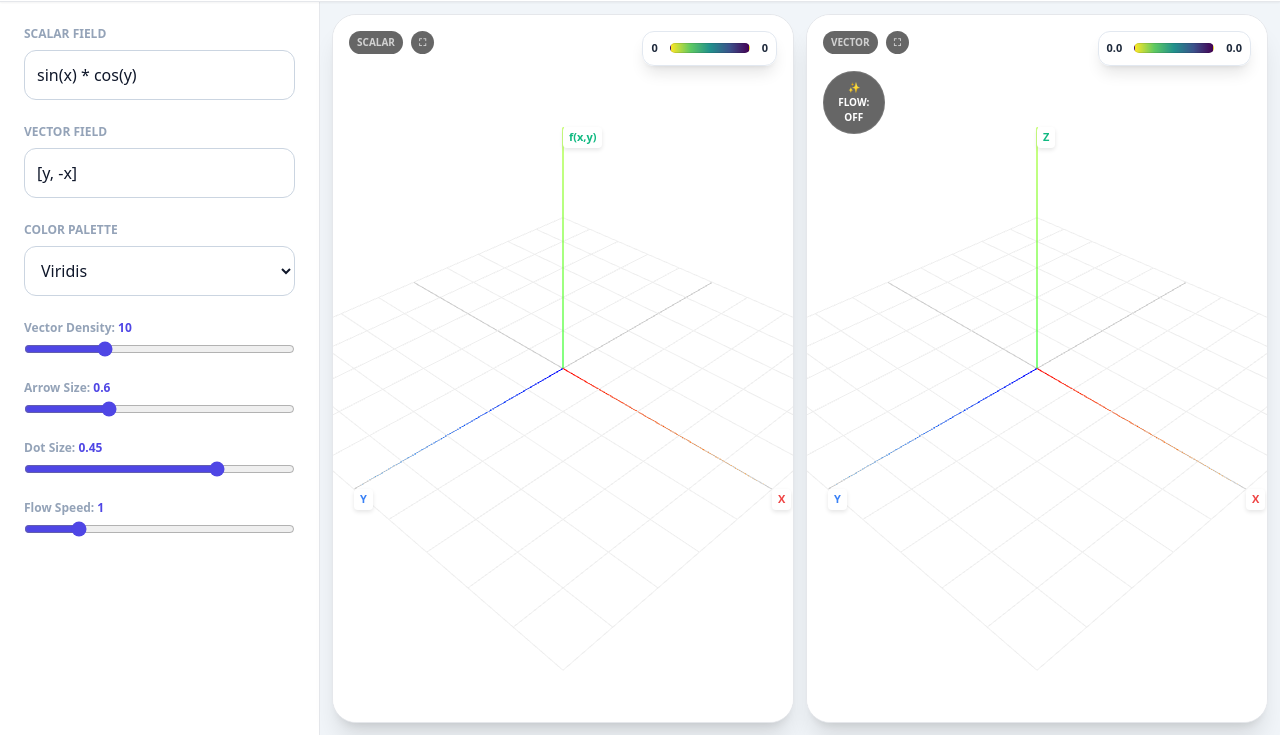
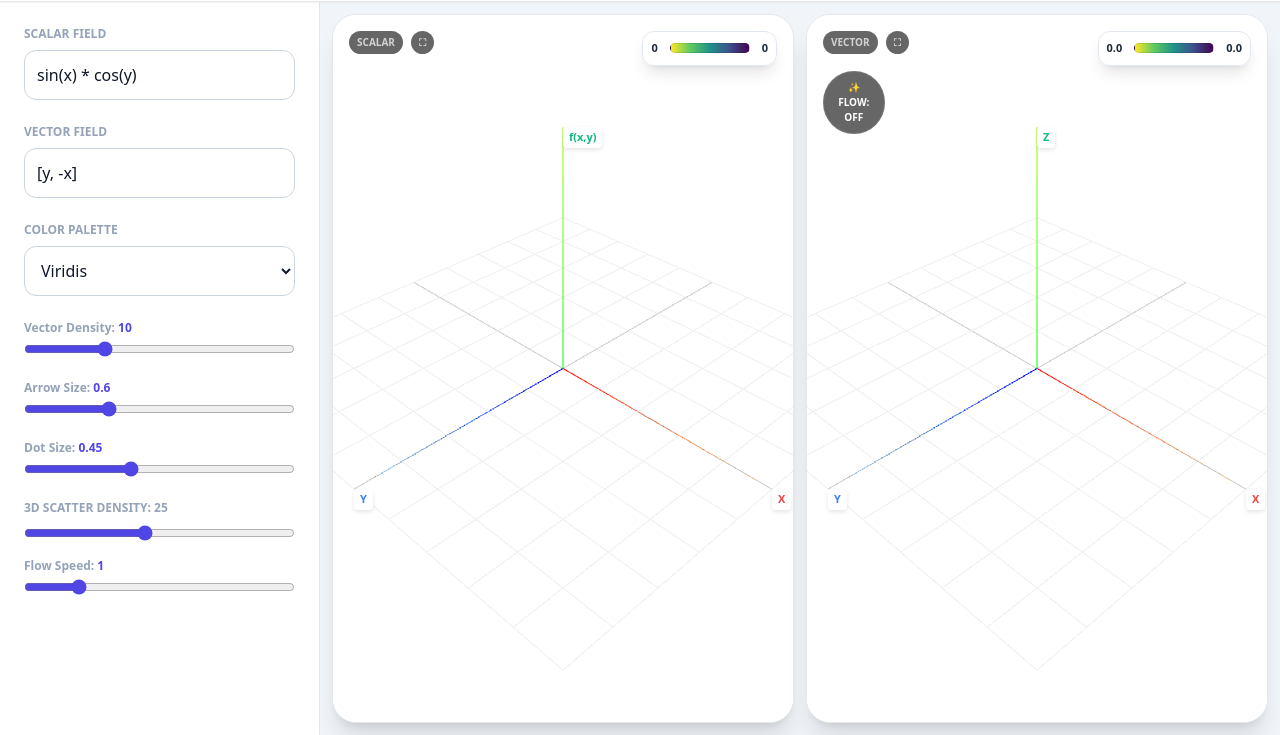
Before and after one commit to vasanth-sci/kutty_lab, a plain HTML site: page index.html in a window 1280 px wide. Shown: the part 65-800 px from the top of the page. Drawn offline with nearby package versions, Linux system fonts and the light colour scheme.

Commit message:
added slider for dot density

```diff
--- a/index.html
+++ b/index.html
@@ -61,8 +61,14 @@
                     </div>
                     <div>
                         <label class="block text-xs font-black text-slate-400 mb-1">Dot Size: <span id="markerSizeVal" class="text-indigo-600">0.15</span></label>
-                        <input type="range" id="markerSize" min="0.05" max="0.6" step="0.01" value="0.45" class="w-full accent-indigo-600">
+                        <input type="range" id="markerSize" min="0.1" max="1" step="0.01" value="0.45" class="w-full accent-indigo-600">
                     </div>
+                    <div class="flex flex-col gap-1">
+    <label class="block text-xs font-black text-slate-400 mb-1">3D SCATTER DENSITY: <span id="markerDensityVal">25</span></label>
+    <input type="range" id="markerDensity" min="5" max="50" value="25" class="w-full accent-indigo-600">
+</div>
+
+
 <div>
     <label class="block text-xs font-black text-slate-400 mb-1">Flow Speed: <span id="flowSpeedVal" class="text-indigo-600">1.0</span></label>
     <input type="range" id="flowSpeed" min="0.1" max="5.0" step="0.1" value="1.0" class="w-full accent-indigo-600">
```
